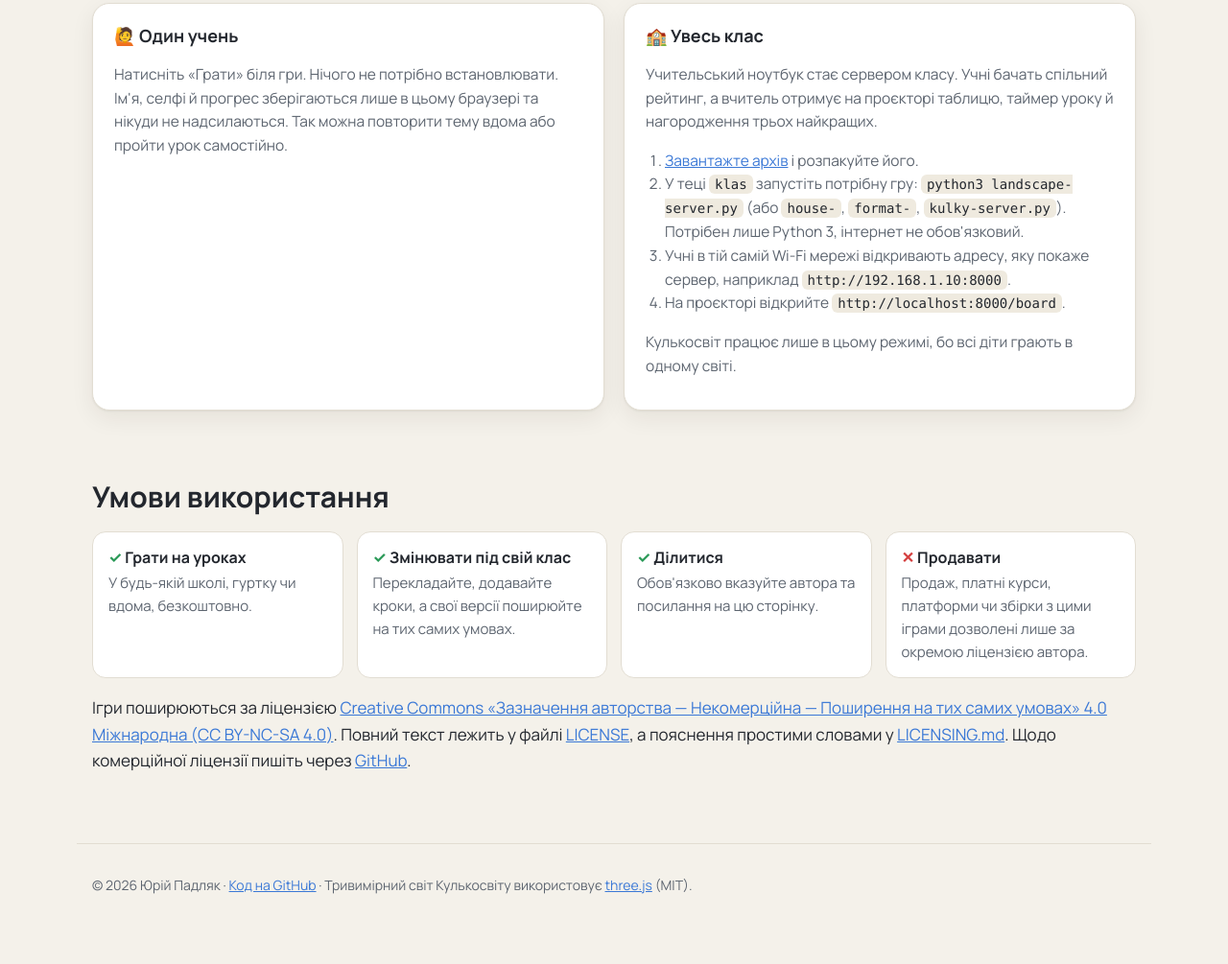
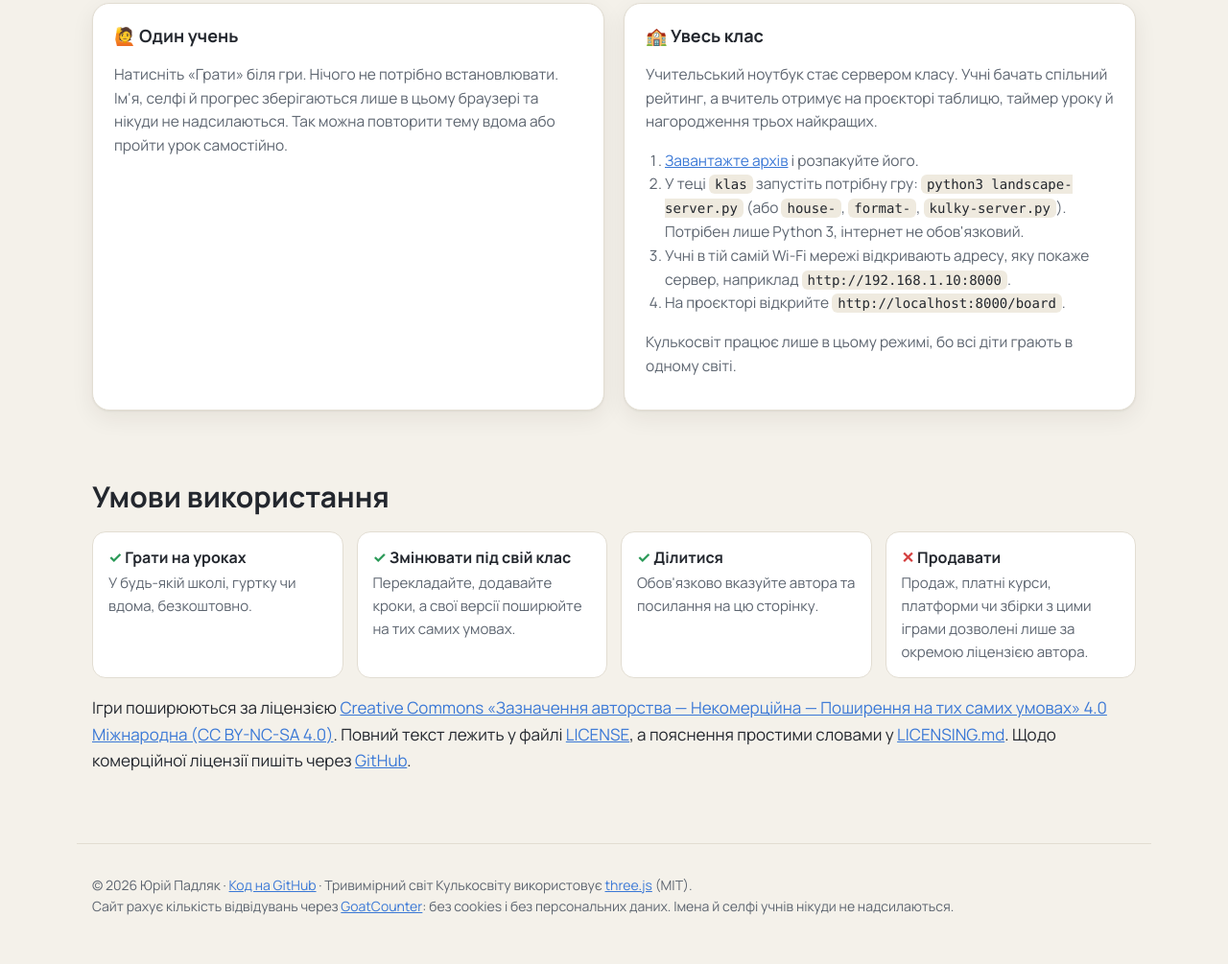
Before and after one commit to ypadlyak/klasni-ihry, a plain HTML site: page index.html in a window 1280 px wide. Shown: the part 2413-3418 px from the top of the page at 96% size. Before the commit the page ends 3395 px from the top, so only its background shows below. Drawn offline with Linux system fonts and the light colour scheme; a web font is replaced by a local one.

Commit message:
Лічильник відвідувань GoatCounter (без cookies) на сайті й в онлайн-іграх

```diff
--- a/index.html
+++ b/index.html
@@ -81,6 +81,7 @@ code{font:14px/1.4 ui-monospace,SFMono-Regular,Menlo,monospace;background:var(--
 .demo{display:block;width:100%;height:auto;max-width:900px;border-radius:18px;border:1px solid var(--line);box-shadow:var(--shadow);background:#000}
 footer.wrap{padding:32px 16px 48px;color:var(--muted);font-size:14px;border-top:1px solid var(--line);margin-top:20px}
 </style>
+<script data-goatcounter="https://ypadlyak.goatcounter.com/count" async src="https://gc.zgo.at/count.js"></script>
 </head>
 <body>
 <header class="hero wrap">
@@ -179,7 +180,7 @@ footer.wrap{padding:32px 16px 48px;color:var(--muted);font-size:14px;border-top:
 </main>
 
 <footer class="wrap">
-  © 2026 Юрій Падляк · <a href="https://github.com/ypadlyak/klasni-ihry">Код на GitHub</a> · Тривимірний світ Кулькосвіту використовує <a href="https://threejs.org">three.js</a> (MIT).
+  © 2026 Юрій Падляк · <a href="https://github.com/ypadlyak/klasni-ihry">Код на GitHub</a> · Тривимірний світ Кулькосвіту використовує <a href="https://threejs.org">three.js</a> (MIT).<br>Сайт рахує кількість відвідувань через <a href="https://www.goatcounter.com">GoatCounter</a>: без cookies і без персональних даних. Імена й селфі учнів нікуди не надсилаються.
 </footer>
 </body>
 </html>
```
Also changed, not shown: games/format/index.html (+1 -0 lines), games/landscape/index.html (+1 -0 lines), games/perspective-house/index.html (+1 -0 lines).
